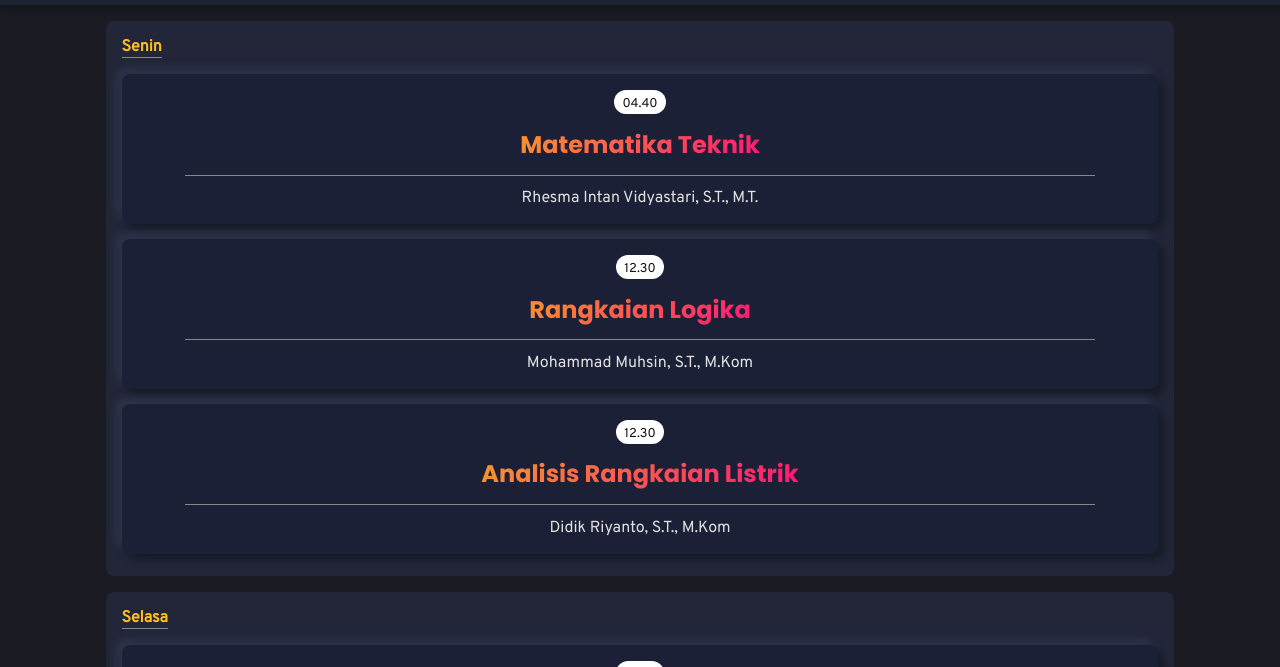
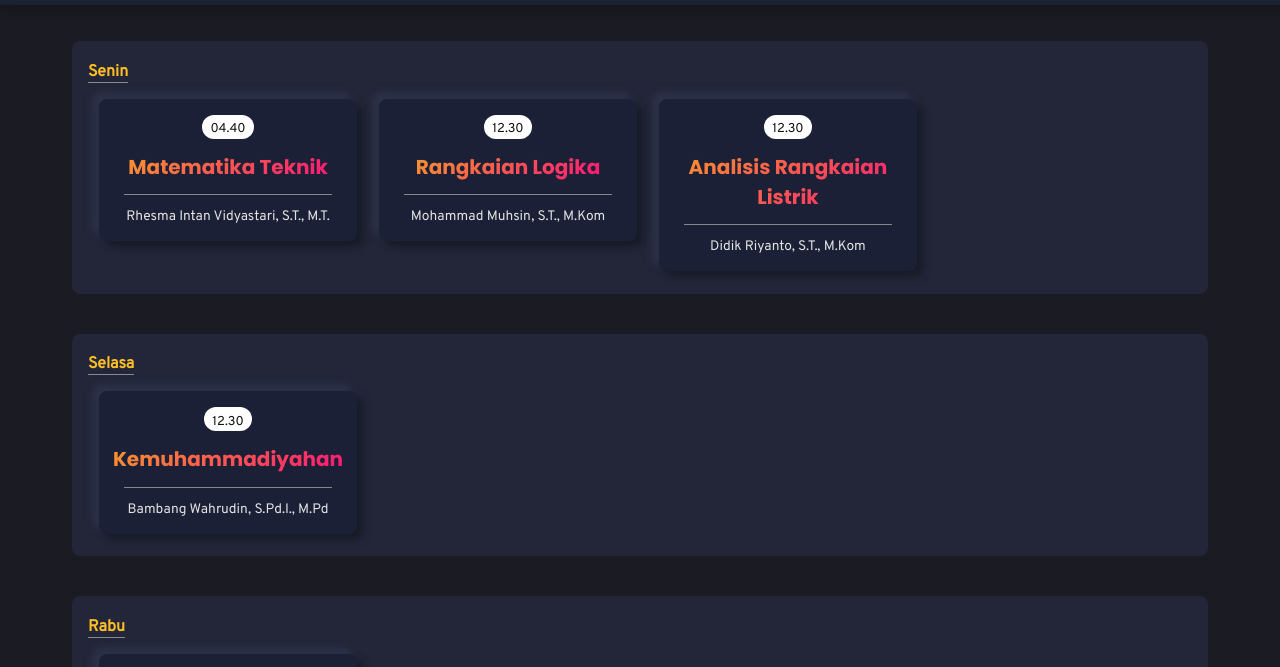
Before and after one commit to un-stagnan/sched, a plain HTML site: page index.html in a window 1280 px wide. Shown: the part 59-726 px from the top of the page. Drawn offline with Linux system fonts and the light colour scheme.

Commit message:
Penambahan responsivitas

```diff
--- a/stylesheet.css
+++ b/stylesheet.css
@@ -11,7 +11,12 @@
     --abang-oranye:linear-gradient(315deg, #ff0f7b 0%, #f89c2a 100%);
     --ungu-biru: linear-gradient(320deg, #42caff 0%, #c100d6 100%);
     --tosca-biru: linear-gradient(215deg, #40047c 0%, #07f29c 100%);
+  }
 
+  ::-webkit-scrollbar {
+    width: 0;
+    background: transparent;
+    display: none;
   }
 
 body {
@@ -28,7 +33,7 @@ body {
 .card {
     border-radius: 8px;
     padding: 12px;
-    margin: 1rem;
+    margin: 1.25rem .9rem;
 }
 
 .konten {
@@ -51,17 +56,15 @@ header {
     position: fixed;
     width: 100vw;
     top: 0;
-
 }
 
 header div {
     padding: .5rem  1rem;
     background-color: #1d2433e6;
     box-shadow: 0px 4px 8px #1118;
-    z-index: 2;
+    z-index: 999;
     position: absolute;
     width: 100vw;
-    /*sementara*/
     backdrop-filter: blur(4px) saturate(120%);
     -webkit-backdrop-filter: blur(4px) saturate(120%);
 }
@@ -149,17 +152,30 @@ label[for="toggle-nav"] span {
 }
 
 .depan div {
-    padding: 5rem 0;
-    font-family: poppins;
-    background: var(--tosca-biru);
+  padding: 3rem;
+  font-family: poppins;
+  background: var(--klawu);
 }
 
-.depan div span {
+.depan div {
     display: block;
     text-align: center;
     font-size: 2.5rem;
 }
 
+.depan div span {
+  background: var(--ungu-biru);
+  -webkit-background-clip: text;
+    background-clip: text;
+  -webkit-text-fill-color: transparent;
+}
+
+.depan div p + p span {
+  background: var(--abang-oranye);
+  -webkit-background-clip: text;
+    background-clip: text;
+  -webkit-text-fill-color: transparent;
+}
 /* particular */
 
 .judul {
@@ -176,6 +192,9 @@ label[for="toggle-nav"] span {
     padding: .5rem 16px;
 }
 
+.hari:last-child {
+  margin-bottom: 3rem;
+}
 
 .hari h4 {
     margin: .5rem 0 1rem;
@@ -189,10 +208,9 @@ label[for="toggle-nav"] span {
     background-color: #1c2036;
     /* background: linear-gradient(315deg, #1f2242 0%, #303761 100%); */
     padding: 1rem .8rem;
-    margin: .9rem 0;
+    margin: 1rem 0;
     box-shadow: 6px 6px 8px #171b26, -6px -6px 8px #2f334b;
 }
-
 
 .matkul span, .card .warna {
     display: block;
@@ -210,7 +228,7 @@ label[for="toggle-nav"] span {
 
 .warna {
     font-family: poppins, sans-serif;
-    font-size: 1.5rem;
+    font-size: 1.25rem;
     padding: .8rem 0;
     width: fit-content;
     background: var(--abang-oranye);
@@ -225,6 +243,7 @@ label[for="toggle-nav"] span {
     padding-top: .8rem;
     width: 90%;
     margin: auto;
+    font-size: .86rem;
 }
 
 .hubungi {
@@ -240,12 +259,76 @@ label[for="toggle-nav"] span {
 }
 
 /* media query */
+
+@media screen and (min-width: 481px) {
+  .flex-wrapper {
+    display: flex;
+    flex-wrap: wrap;
+    flex-direction: row;
+    justify-content: center;
+    align-items: flex-start;
+    align-content: flex-start;
+}
+
+  #navigasi {
+    width: 42vw;
+    padding: 6rem 2rem;
+  }
+
+  .hari {
+    width: 256px;
+    margin-left: .5rem;
+    margin-right: .5rem;
+  }
+
+  .matkul .warna {
+    font-size: 1.25rem;
+  }
+
+}
+
 @media screen and (min-width: 720px) {
     .wrapper {
-        width: 86%;
+        width: 90%;
     }
 
     #navigasi {
         width: 24vw;
     }
+
+    .judul h3 {
+      text-align: center;
+    }
+
 }
+
+@media screen and (min-width: 960px) {
+
+  .flex-wrapper {
+    display: flex;
+  }
+
+  .hari {
+    width: 100%;
+    max-width: 1120px;
+    padding-bottom: .7rem;
+  }
+
+  .hari h4 {
+    margin: .8rem 0 .3rem;
+  }
+
+  .matkul-wrapper {
+    display: flex;
+    flex-wrap: wrap;
+    align-items: flex-start;
+    justify-content: flex-start;
+    align-content: flex-start;
+  }
+
+  .matkul {
+    margin: .7rem;
+    width: 232px;
+  }
+
+}
```
